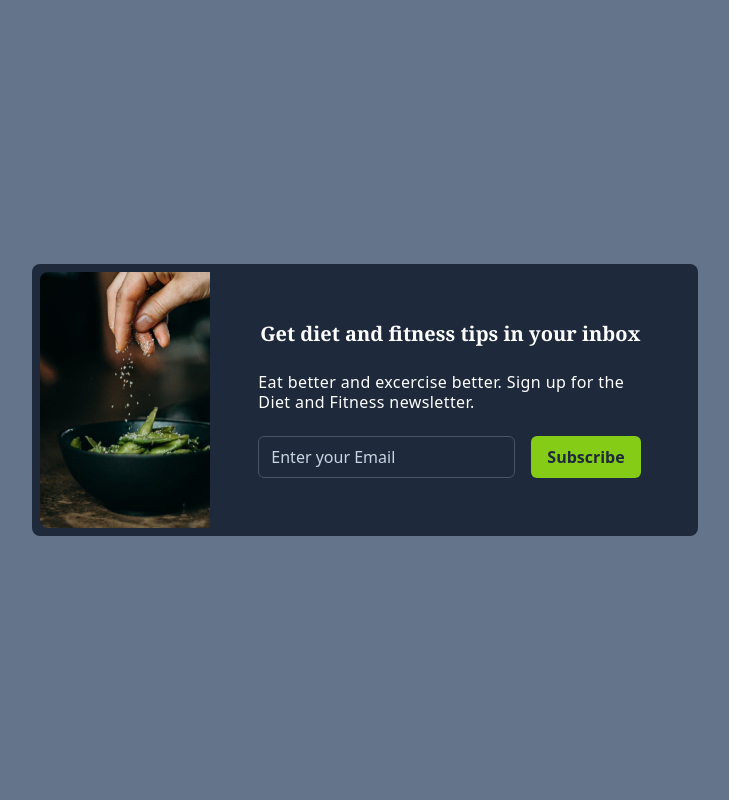
After one commit to Muneeb1030/django_tailwind_projects, a Django app: page /mini_1 in a window 1280 px wide. The commit adds this page. Shown: the whole page, without its empty margins (275-1004 px from the left). Run offline with Django 5.2, Linux system fonts and the light colour scheme; some libraries are stand-ins or nearby versions.

Commit message:
Mini Project 1 Done

```diff
--- a/django_tailwind_projects/settings.py
+++ b/django_tailwind_projects/settings.py
@@ -97,5 +97,8 @@ USE_I18N = True
 USE_TZ = True
 
 STATIC_URL = 'static/'
+STATICFILES_DIRS = [
+    BASE_DIR / "static",
+]
 
 DEFAULT_AUTO_FIELD = 'django.db.models.BigAutoField'
--- a/mini_templates/urls.py
+++ b/mini_templates/urls.py
@@ -1,5 +1,6 @@
 from django.urls import path
 import mini_templates.views as mini_view
 urlpatterns = [
-    path('', mini_view.index)
+    path('', mini_view.home, name="home"),
+    path('mini_1', mini_view.mini_1, name="mini_1")
 ]
--- a/mini_templates/views.py
+++ b/mini_templates/views.py
@@ -2,5 +2,8 @@ from django.shortcuts import render
 from django.http import HttpResponse
 
 # Create your views here.
-def index(request):
+def home(request):
     return render(request=request, template_name='mini_templates/home.html')
+
+def mini_1(request):
+    return render(request=request, template_name='mini_templates/mini_1.html')
--- a/templates/base/base.html
+++ b/templates/base/base.html
@@ -7,7 +7,7 @@
     <title>{% block title %}{% endblock title %}</title>
     {% tailwind_css %}
 </head>
-<body class="bg-gray-300">
+<body class="bg-zinc-600">
     {% block content %}
 
     {% endblock content %}
--- /dev/null
+++ b/templates/base/base_projects.html
@@ -0,0 +1,15 @@
+{% load static tailwind_tags %}
+<!DOCTYPE html>
+<html lang="en">
+  <head>
+    <meta charset="UTF-8" />
+    <meta name="viewport" content="width=device-width, initial-scale=1.0" />
+    <title>{% block title %}{% endblock title %}</title>
+    {% tailwind_css %}
+  </head>
+  <body>
+    <div class="flex items-center justify-center h-screen bg-slate-500">
+      {% block content %}{% endblock content %}
+    </div>
+  </body>
+</html>
--- a/templates/mini_templates/home.html
+++ b/templates/mini_templates/home.html
@@ -3,9 +3,7 @@
 {% block title %}Home{% endblock title %}
 
 {% block content %}
-    <div class="container mx-auto">
-        <section class="flex items-center justify-center h-screen">
-            <h1 class="text-5xl">Django + Tailwind = ❤️</h1>
-        </section>
+    <div class="flex flex-col item-center justify-center h-screen">
+        <h1 class="text-white text-xl">Helllo World</h1>
     </div>
 {% endblock content %}
--- /dev/null
+++ b/templates/mini_templates/mini_1.html
@@ -0,0 +1,28 @@
+{% extends "base/base_projects.html" %}
+
+{% block title %}Mini 1{% endblock title%}
+
+{% block content %}
+<div class="rounded-lg text-white p-2 bg-slate-800 mx-6">
+  <div class="flex flex-col rounded-l-xl md:flex-row">
+    <img
+      src="/static/images/email_sub.jpg"
+      alt=""
+      class="object-fill rounded-lg h-80 md:h-64 md:rounded-l-lg md:rounded-r-none transform hover:scale-105 duration-200"
+    />
+
+    <div class='p-6 md:p-12'>
+      <h2 class='font-serif font-bold text-xl text-center'>Get diet and fitness tips in your inbox</h2>
+      <p class='text-center md:text-left my-6 max-w-sm leading-5 tracking-wide'>
+        Eat better and excercise better. Sign up for the Diet and Fitness newsletter.
+      </p>
+
+     <div class='flex flex-col md:flex-row space-y-4 md:space-y-0 md:space-x-4'>
+         <input type="text" name="email" id="email" placeholder="Enter your Email" class='rounded-md bg-slate-800 text-white placeholder:text-slate-300 text-center border border-slate-600 focus:outline-none focus:ring-0 md:text-left'>
+      <button class='bg-lime-500 p-1 py-2 rounded-md hover:bg-lime-700 duration-500 text-slate-800 font-bold hover:text-white hover:shadow-md hover:shadow-slate-600 md:px-4'>Subscribe</button>
+     </div>
+    </div>
+  </div>
+</div>
+
+{% endblock content %}
--- a/theme/static/css/dist/styles.css
+++ b/theme/static/css/dist/styles.css
@@ -240,7 +240,6 @@ input:where([type='button']),
 input:where([type='reset']),
 input:where([type='submit']) {
   -webkit-appearance: button;
-  appearance: button;
   /* 1 */
   background-color: transparent;
   /* 2 */
@@ -288,7 +287,6 @@ Correct the cursor style of increment and decrement buttons in Safari.
 
 [type='search'] {
   -webkit-appearance: textfield;
-  appearance: textfield; /* Add the standard property 'appearance' */
   /* 1 */
   outline-offset: -2px;
   /* 2 */
@@ -428,7 +426,7 @@ embed,
 object {
   display: block;
   /* 1 */
-  /* Remove the vertical-align property */
+  vertical-align: middle;
   /* 2 */
 }
 
@@ -825,9 +823,19 @@ select {
   position: sticky;
 }
 
+.mx-6 {
+  margin-left: 1.5rem;
+  margin-right: 1.5rem;
+}
+
 .mx-auto {
   margin-left: auto;
   margin-right: auto;
+}
+
+.my-6 {
+  margin-top: 1.5rem;
+  margin-bottom: 1.5rem;
 }
 
 .block {
@@ -854,8 +862,16 @@ select {
   display: none;
 }
 
+.h-80 {
+  height: 20rem;
+}
+
 .h-screen {
   height: 100vh;
+}
+
+.max-w-sm {
+  max-width: 24rem;
 }
 
 .border-collapse {
@@ -864,6 +880,10 @@ select {
 
 .transform {
   transform: translate(var(--tw-translate-x), var(--tw-translate-y)) rotate(var(--tw-rotate)) skewX(var(--tw-skew-x)) skewY(var(--tw-skew-y)) scaleX(var(--tw-scale-x)) scaleY(var(--tw-scale-y));
+}
+
+.flex-col {
+  flex-direction: column;
 }
 
 .content-start {
@@ -878,8 +898,37 @@ select {
   justify-content: center;
 }
 
+.space-y-4 > :not([hidden]) ~ :not([hidden]) {
+  --tw-space-y-reverse: 0;
+  margin-top: calc(1rem * calc(1 - var(--tw-space-y-reverse)));
+  margin-bottom: calc(1rem * var(--tw-space-y-reverse));
+}
+
+.rounded-lg {
+  border-radius: 0.5rem;
+}
+
+.rounded-md {
+  border-radius: 0.375rem;
+}
+
+.rounded-l-xl {
+  border-top-left-radius: 0.75rem;
+  border-bottom-left-radius: 0.75rem;
+}
+
 .border {
   border-width: 1px;
+}
+
+.border-slate-600 {
+  --tw-border-opacity: 1;
+  border-color: rgb(71 85 105 / var(--tw-border-opacity));
+}
+
+.border-zinc-600 {
+  --tw-border-opacity: 1;
+  border-color: rgb(82 82 91 / var(--tw-border-opacity));
 }
 
 .bg-gray-50 {
@@ -887,14 +936,65 @@ select {
   background-color: rgb(249 250 251 / var(--tw-bg-opacity));
 }
 
-.bg-slate-600 {
+.bg-slate-500 {
   --tw-bg-opacity: 1;
-  background-color: rgb(71 85 105 / var(--tw-bg-opacity));
+  background-color: rgb(100 116 139 / var(--tw-bg-opacity));
 }
 
-.bg-gray-300 {
+.bg-slate-800 {
   --tw-bg-opacity: 1;
-  background-color: rgb(209 213 219 / var(--tw-bg-opacity));
+  background-color: rgb(30 41 59 / var(--tw-bg-opacity));
+}
+
+.bg-zinc-600 {
+  --tw-bg-opacity: 1;
+  background-color: rgb(82 82 91 / var(--tw-bg-opacity));
+}
+
+.bg-zinc-800 {
+  --tw-bg-opacity: 1;
+  background-color: rgb(39 39 42 / var(--tw-bg-opacity));
+}
+
+.bg-green-900 {
+  --tw-bg-opacity: 1;
+  background-color: rgb(20 83 45 / var(--tw-bg-opacity));
+}
+
+.bg-lime-500 {
+  --tw-bg-opacity: 1;
+  background-color: rgb(132 204 22 / var(--tw-bg-opacity));
+}
+
+.object-fill {
+  -o-object-fit: fill;
+     object-fit: fill;
+}
+
+.p-2 {
+  padding: 0.5rem;
+}
+
+.p-6 {
+  padding: 1.5rem;
+}
+
+.p-1 {
+  padding: 0.25rem;
+}
+
+.px-4 {
+  padding-left: 1rem;
+  padding-right: 1rem;
+}
+
+.py-2 {
+  padding-top: 0.5rem;
+  padding-bottom: 0.5rem;
+}
+
+.text-center {
+  text-align: center;
 }
 
 .font-serif {
@@ -906,6 +1006,19 @@ select {
   line-height: 1;
 }
 
+.text-xl {
+  font-size: 1.25rem;
+  line-height: 1.75rem;
+}
+
+.font-bold {
+  font-weight: 700;
+}
+
+.leading-5 {
+  line-height: 1.25rem;
+}
+
 .leading-normal {
   line-height: 1.5;
 }
@@ -914,10 +1027,223 @@ select {
   letter-spacing: 0em;
 }
 
+.tracking-wide {
+  letter-spacing: 0.025em;
+}
+
+.text-white {
+  --tw-text-opacity: 1;
+  color: rgb(255 255 255 / var(--tw-text-opacity));
+}
+
+.text-slate-800 {
+  --tw-text-opacity: 1;
+  color: rgb(30 41 59 / var(--tw-text-opacity));
+}
+
+.outline-none {
+  outline: 2px solid transparent;
+  outline-offset: 2px;
+}
+
 .filter {
   filter: var(--tw-blur) var(--tw-brightness) var(--tw-contrast) var(--tw-grayscale) var(--tw-hue-rotate) var(--tw-invert) var(--tw-saturate) var(--tw-sepia) var(--tw-drop-shadow);
+}
+
+.duration-200 {
+  transition-duration: 200ms;
+}
+
+.duration-500 {
+  transition-duration: 500ms;
 }
 
 .ease-in-out {
   transition-timing-function: cubic-bezier(0.4, 0, 0.2, 1);
 }
+
+.placeholder\:text-center::-moz-placeholder {
+  text-align: center;
+}
+
+.placeholder\:text-center::placeholder {
+  text-align: center;
+}
+
+.placeholder\:text-xs::-moz-placeholder {
+  font-size: 0.75rem;
+  line-height: 1rem;
+}
+
+.placeholder\:text-xs::placeholder {
+  font-size: 0.75rem;
+  line-height: 1rem;
+}
+
+.placeholder\:text-slate-300::-moz-placeholder {
+  --tw-text-opacity: 1;
+  color: rgb(203 213 225 / var(--tw-text-opacity));
+}
+
+.placeholder\:text-slate-300::placeholder {
+  --tw-text-opacity: 1;
+  color: rgb(203 213 225 / var(--tw-text-opacity));
+}
+
+.checked\:outline-none:checked {
+  outline: 2px solid transparent;
+  outline-offset: 2px;
+}
+
+.hover\:scale-105:hover {
+  --tw-scale-x: 1.05;
+  --tw-scale-y: 1.05;
+  transform: translate(var(--tw-translate-x), var(--tw-translate-y)) rotate(var(--tw-rotate)) skewX(var(--tw-skew-x)) skewY(var(--tw-skew-y)) scaleX(var(--tw-scale-x)) scaleY(var(--tw-scale-y));
+}
+
+.hover\:bg-lime-700:hover {
+  --tw-bg-opacity: 1;
+  background-color: rgb(77 124 15 / var(--tw-bg-opacity));
+}
+
+.hover\:text-white:hover {
+  --tw-text-opacity: 1;
+  color: rgb(255 255 255 / var(--tw-text-opacity));
+}
+
+.hover\:shadow-md:hover {
+  --tw-shadow: 0 4px 6px -1px rgb(0 0 0 / 0.1), 0 2px 4px -2px rgb(0 0 0 / 0.1);
+  --tw-shadow-colored: 0 4px 6px -1px var(--tw-shadow-color), 0 2px 4px -2px var(--tw-shadow-color);
+  box-shadow: var(--tw-ring-offset-shadow, 0 0 #0000), var(--tw-ring-shadow, 0 0 #0000), var(--tw-shadow);
+}
+
+.hover\:shadow-xl:hover {
+  --tw-shadow: 0 20px 25px -5px rgb(0 0 0 / 0.1), 0 8px 10px -6px rgb(0 0 0 / 0.1);
+  --tw-shadow-colored: 0 20px 25px -5px var(--tw-shadow-color), 0 8px 10px -6px var(--tw-shadow-color);
+  box-shadow: var(--tw-ring-offset-shadow, 0 0 #0000), var(--tw-ring-shadow, 0 0 #0000), var(--tw-shadow);
+}
+
+.hover\:shadow-sm:hover {
+  --tw-shadow: 0 1px 2px 0 rgb(0 0 0 / 0.05);
+  --tw-shadow-colored: 0 1px 2px 0 var(--tw-shadow-color);
+  box-shadow: var(--tw-ring-offset-shadow, 0 0 #0000), var(--tw-ring-shadow, 0 0 #0000), var(--tw-shadow);
+}
+
+.hover\:shadow-slate-50:hover {
+  --tw-shadow-color: #f8fafc;
+  --tw-shadow: var(--tw-shadow-colored);
+}
+
+.hover\:shadow-slate-500:hover {
+  --tw-shadow-color: #64748b;
+  --tw-shadow: var(--tw-shadow-colored);
+}
+
+.hover\:shadow-slate-900:hover {
+  --tw-shadow-color: #0f172a;
+  --tw-shadow: var(--tw-shadow-colored);
+}
+
+.hover\:shadow-slate-600:hover {
+  --tw-shadow-color: #475569;
+  --tw-shadow: var(--tw-shadow-colored);
+}
+
+.hover\:drop-shadow-xl:hover {
+  --tw-drop-shadow: drop-shadow(0 20px 13px rgb(0 0 0 / 0.03)) drop-shadow(0 8px 5px rgb(0 0 0 / 0.08));
+  filter: var(--tw-blur) var(--tw-brightness) var(--tw-contrast) var(--tw-grayscale) var(--tw-hue-rotate) var(--tw-invert) var(--tw-saturate) var(--tw-sepia) var(--tw-drop-shadow);
+}
+
+.focus\:border-blue-500:focus {
+  --tw-border-opacity: 1;
+  border-color: rgb(59 130 246 / var(--tw-border-opacity));
+}
+
+.focus\:border-slate-500:focus {
+  --tw-border-opacity: 1;
+  border-color: rgb(100 116 139 / var(--tw-border-opacity));
+}
+
+.focus\:outline-none:focus {
+  outline: 2px solid transparent;
+  outline-offset: 2px;
+}
+
+.focus\:outline-slate-500:focus {
+  outline-color: #64748b;
+}
+
+.focus\:ring:focus {
+  --tw-ring-offset-shadow: var(--tw-ring-inset) 0 0 0 var(--tw-ring-offset-width) var(--tw-ring-offset-color);
+  --tw-ring-shadow: var(--tw-ring-inset) 0 0 0 calc(3px + var(--tw-ring-offset-width)) var(--tw-ring-color);
+  box-shadow: var(--tw-ring-offset-shadow), var(--tw-ring-shadow), var(--tw-shadow, 0 0 #0000);
+}
+
+.focus\:ring-0:focus {
+  --tw-ring-offset-shadow: var(--tw-ring-inset) 0 0 0 var(--tw-ring-offset-width) var(--tw-ring-offset-color);
+  --tw-ring-shadow: var(--tw-ring-inset) 0 0 0 calc(0px + var(--tw-ring-offset-width)) var(--tw-ring-color);
+  box-shadow: var(--tw-ring-offset-shadow), var(--tw-ring-shadow), var(--tw-shadow, 0 0 #0000);
+}
+
+.focus\:ring-slate-400:focus {
+  --tw-ring-opacity: 1;
+  --tw-ring-color: rgb(148 163 184 / var(--tw-ring-opacity));
+}
+
+.focus-visible\:outline-none:focus-visible {
+  outline: 2px solid transparent;
+  outline-offset: 2px;
+}
+
+@media (min-width: 768px) {
+  .md\:h-64 {
+    height: 16rem;
+  }
+
+  .md\:flex-row {
+    flex-direction: row;
+  }
+
+  .md\:space-y-0 > :not([hidden]) ~ :not([hidden]) {
+    --tw-space-y-reverse: 0;
+    margin-top: calc(0px * calc(1 - var(--tw-space-y-reverse)));
+    margin-bottom: calc(0px * var(--tw-space-y-reverse));
+  }
+
+  .md\:space-x-4 > :not([hidden]) ~ :not([hidden]) {
+    --tw-space-x-reverse: 0;
+    margin-right: calc(1rem * var(--tw-space-x-reverse));
+    margin-left: calc(1rem * calc(1 - var(--tw-space-x-reverse)));
+  }
+
+  .md\:rounded-l-lg {
+    border-top-left-radius: 0.5rem;
+    border-bottom-left-radius: 0.5rem;
+  }
+
+  .md\:rounded-r-none {
+    border-top-right-radius: 0px;
+    border-bottom-right-radius: 0px;
+  }
+
+  .md\:p-12 {
+    padding: 3rem;
+  }
+
+  .md\:px-4 {
+    padding-left: 1rem;
+    padding-right: 1rem;
+  }
+
+  .md\:text-left {
+    text-align: left;
+  }
+
+  .placeholder\:md\:text-left::-moz-placeholder {
+    text-align: left;
+  }
+
+  .placeholder\:md\:text-left::placeholder {
+    text-align: left;
+  }
+}
```
Also changed, not shown: mini_templates/apps.py (line endings or trailing spaces), static/images/email_sub.jpg (added), 1 other file.
